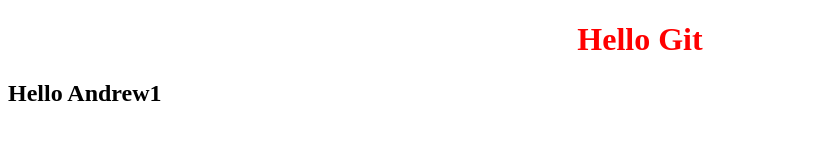
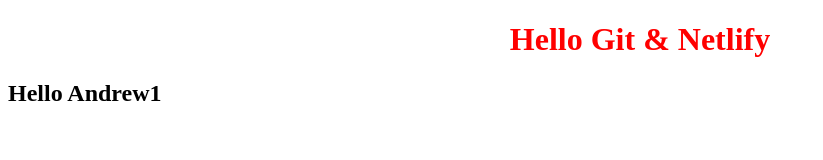
Before and after one commit to tania-dejak/my-awesome-app, a plain HTML site: page index.html in a window 1280 px wide. Shown: the whole page, without its empty margins (0-823 px from the left). Drawn offline with Linux system fonts and the light colour scheme.

Commit message:
Update index.html

```diff
--- a/index.html
+++ b/index.html
@@ -11,7 +11,7 @@
 </head>
 
 <body>
-    <h1>Hello Git</h1>
+    <h1>Hello Git & Netlify</h1>
       <h2>
         Hello Andrew1
     </h2>
```
